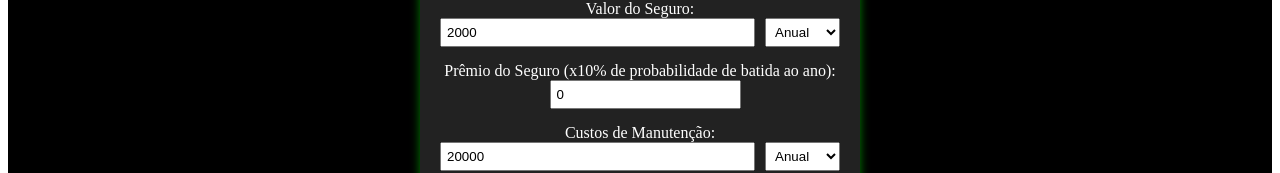
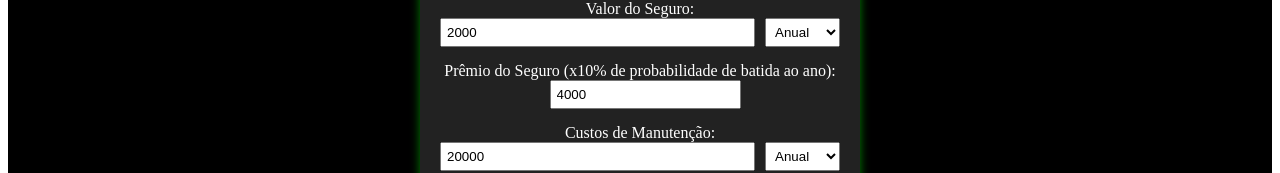
Before and after one commit to bracco42/AppLucro.com, a Next.js app: page / in a window 1280 px wide. Both pictures are taken after a click on the button "Cadastrar Dados do Veículo". Shown: the part 561-734 px from the top of the page. Built offline with nearby package versions, Linux system fonts and the light colour scheme.

Commit message:
Update page.tsx - detalhes

```diff
--- a/app/page.tsx
+++ b/app/page.tsx
@@ -14,7 +14,7 @@ export default function CalculoLucro() {
   const [kmPorLitro, setKmPorLitro] = useState<number>(35);
   const [valorSeguro, setValorSeguro] = useState<number>(2000);
   const [periodicidadeSeguro, setPeriodicidadeSeguro] = useState<Periodicity>('annual');
-  const [premioSeguro, setPremioSeguro] = useState<number>(0);
+  const [premioSeguro, setPremioSeguro] = useState<number>(4000);
   const [custosManutencao, setCustosManutencao] = useState<Cost[]>([{id: 1, valor: 20000, periodicity: 'annual'}]);
   const [KmPorDia, setKmPorDia] = useState<number>(250);
   const [valorVeiculo, setValorVeiculo] = useState<number>(15000);
@@ -235,7 +235,7 @@ export default function CalculoLucro() {
           </div>
 
           <div style={{ marginBottom: '15px' }}>
-            <label>Valor Atual do Veículo (deprecia 3.33% no ano):</label>
+            <label>Valor Atual do Veículo se Comprado (deprecia 3.33% no ano):</label>
             <input
               type="number"
               value={valorVeiculo}
```
